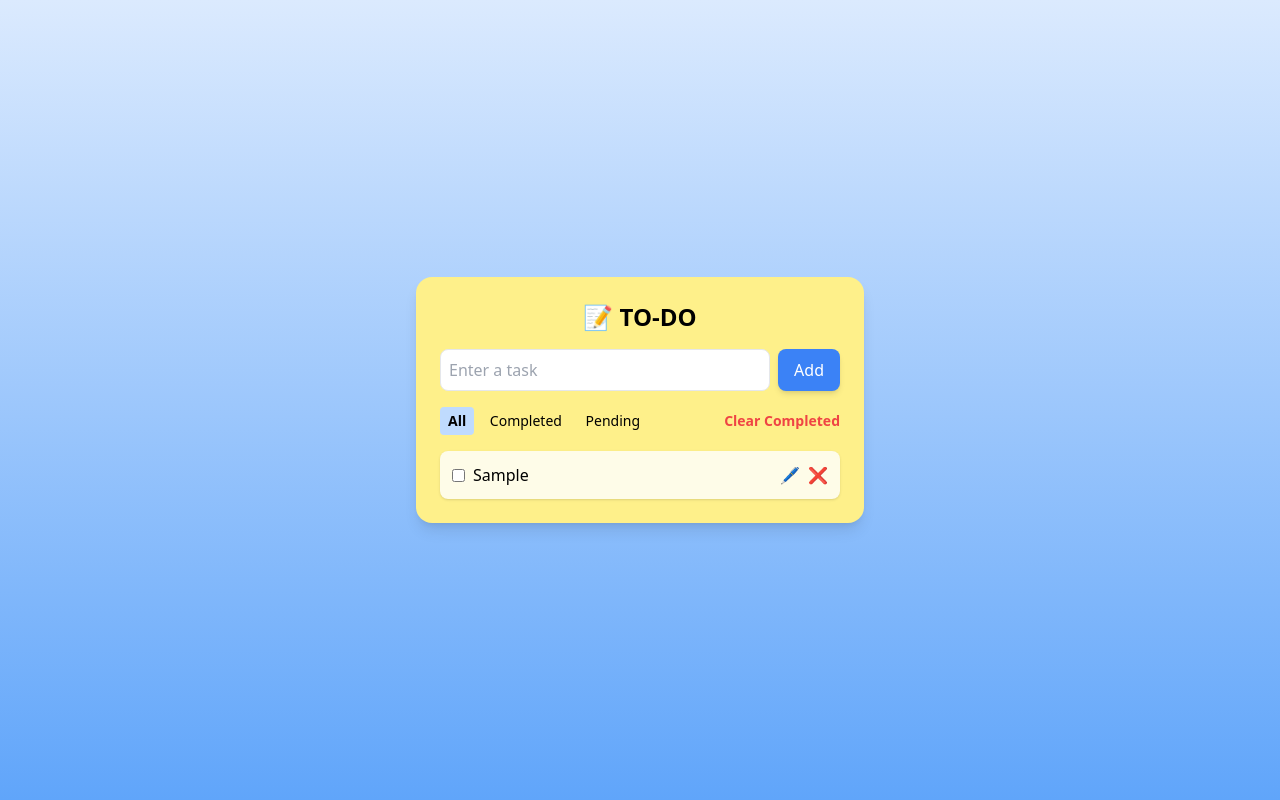
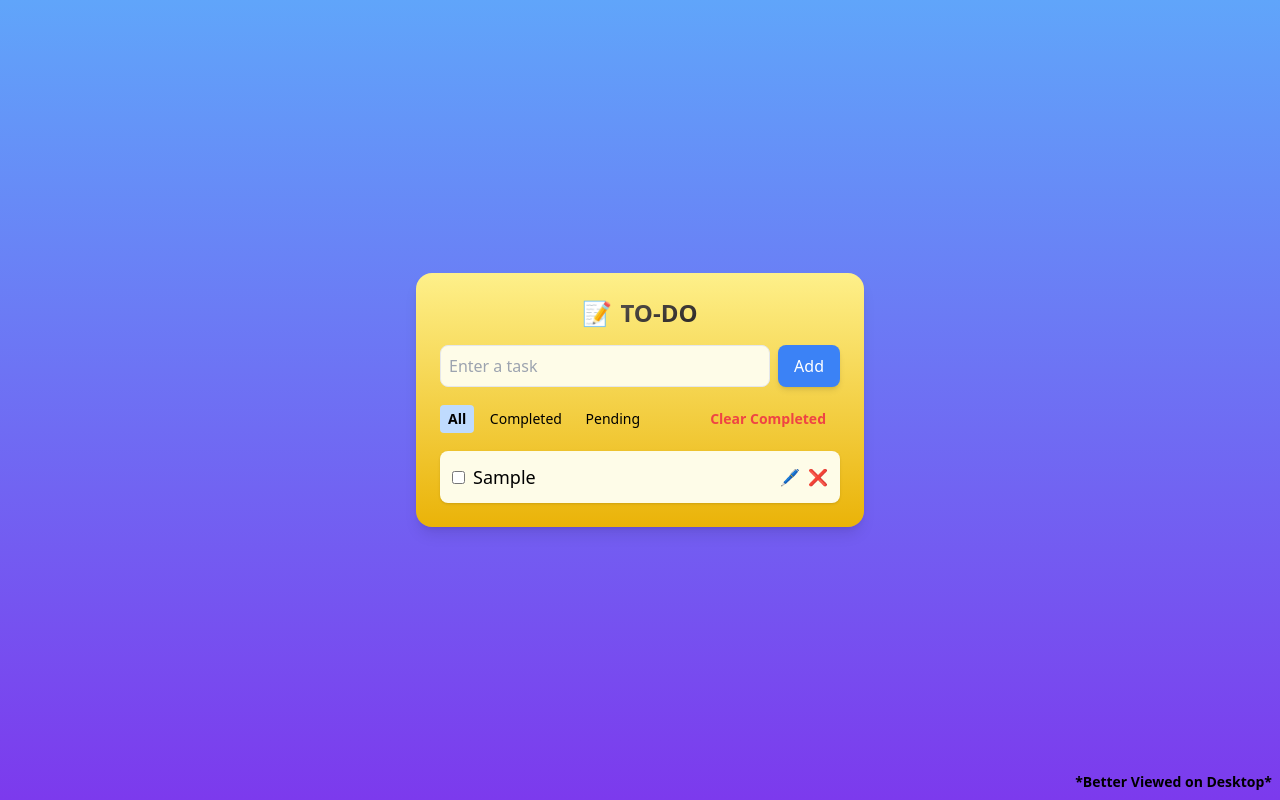
Before and after one commit to AdityaB-02/devmap_DoubleA, a plain HTML site: page FINAL_TASK/index.html in a window 1280 px wide. Both pictures are taken after typing "Sample" into the empty fields and a click on the button "Add". Drawn offline with nearby package versions, Linux system fonts and the light colour scheme.

Commit message:
Final_task

```diff
--- a/FINAL_TASK/index.html
+++ b/FINAL_TASK/index.html
@@ -7,37 +7,53 @@
   <script src="https://cdn.tailwindcss.com"></script>
   <link rel="stylesheet" href="style.css" />
 </head>
-<body class="bg-gradient-to-b from-blue-100 to-blue-400 min-h-screen flex items-center justify-center p-4">
-    <div class="bg-yellow-200 rounded-2xl shadow-lg w-full max-w-md p-6 space-y-4">
-    <h1 class="text-2xl font-semibold text-center">📝 TO-DO</h1>
+<body class="bg-gradient-to-b from-blue-400 to-violet-600 min-h-screen flex items-center justify-center p-4">
+    <div class="bg-gradient-to-b from-yellow-200 to-yellow-500 rounded-2xl shadow-lg w-full max-w-md p-6 space-y-4">
+      <div class="flex justify-center items-center space-x-2">
+        <span class="text-2xl">📝</span>
+        <h1 class="text-2xl font-bold bg-gradient-to-br from-stone-600 to-stone-800 text-transparent bg-clip-text">
+          TO-DO
+        </h1>
+      </div>
 
     <div class="flex gap-2">
-      <input id="taskInput" type="text" placeholder="Enter a task"
-             class="flex-1 p-2 border rounded-lg focus:outline-none focus:ring focus:border-blue-300"/>
-      <button onclick="addTask()" class="bg-blue-500 text-white shadow-md px-4 py-2 rounded-lg hover:bg-blue-600">
+      <input id="taskInput" type="text" placeholder="Enter a task" autocomplete="off"
+             class="bg-yellow-50 flex-1 p-2 border rounded-lg focus:outline-none focus:ring focus:border-blue-300"/>
+      <button onclick="addTask()" class="bg-blue-500 text-white shadow-md px-4 py-2 rounded-lg hover:bg-blue-600 hover:scale-105 active:bg-blue-200 transition duration-300 ease-in-out">
         Add
       </button>
     </div>
 
     <div class="flex justify-between items-center text-sm flex-wrap gap-2">
       <div class="space-x-1">
-        <button onclick="setFilter('all')" id="filter-all" class="px-2 py-1 rounded hover:bg-blue-100">All</button>
-        <button onclick="setFilter('completed')" id="filter-completed" class="px-2 py-1 rounded hover:bg-blue-100">Completed</button>
-        <button onclick="setFilter('pending')" id="filter-pending" class="px-2 py-1 rounded hover:bg-blue-100">Pending</button>
+        <button onclick="setFilter('all')" id="filter-all" class="px-2 py-1 rounded hover:bg-blue-100 transition duration-300 ease-in-out">All</button>
+        <button onclick="setFilter('completed')" id="filter-completed" class="px-2 py-1 rounded hover:bg-blue-100 transition-transform duration-300 ease-in-out">Completed</button>
+        <button onclick="setFilter('pending')" id="filter-pending" class="px-2 py-1 rounded hover:bg-blue-100 transition duration-300 ease-in-out">Pending</button>
       </div>
-      <button onclick="clearCompleted()" class="text-red-500 font-extrabold hover:underline">
-        Clear Completed
-      </button>
+      <button
+      onclick="clearCompleted()"
+      class="text-red-500 font-extrabold px-3 py-1
+             border-2 border-transparent rounded-full
+             transition duration-500 ease-in-out
+             hover:underline hover:scale-110
+             hover:border-2 hover:border-red-800 hover:rounded-full">
+      Clear Completed
+    </button>
     </div>
 
     <ul id="taskList" class="space-y-2"></ul>
   </div>
 
+    <span class="absolute bottom-2 right-2 text-sm font-semibold text-black-900">
+      *Better Viewed on Desktop*
+    </span>
+
+
   <!-- Modal -->
   <div id="modal" class="fixed inset-0 hidden bg-black/50 flex items-center justify-center z-50">
-    <div class="bg-white p-6 rounded-lg w-full max-w-sm">
+    <div class="bg-gradient-to-b from-yellow-100 to-yellow-200 p-6 rounded-lg w-full max-w-sm">
       <h2 class="text-xl font-semibold mb-4">Edit Task</h2>
-      <input type="text" id="editInput" class="w-full p-2 border rounded mb-4" />
+      <input type="text" id="editInput" autocomplete="off" class="bg-yellow-50 w-full p-2 border rounded-lg mb-4 focus:outline-none focus:ring focus:border-blue-300" />
       <div class="flex justify-end gap-2">
         <button onclick="closeModal()" class="px-4 py-2 rounded bg-gray-300 hover:bg-gray-400">Cancel</button>
         <button onclick="saveEdit()" class="px-4 py-2 rounded bg-blue-500 text-white hover:bg-blue-600">Save</button>
--- a/FINAL_TASK/script.js
+++ b/FINAL_TASK/script.js
@@ -97,7 +97,9 @@ function renderTasks() {
     const text = document.createElement("span");
     text.textContent = task.text;
     if (task.completed) {
-      text.className = "line-through text-gray-500";
+      text.className = "line-through text-gray-500 text-lg";
+    } else {
+      text.classList.add("text-lg");
     }
 
     left.appendChild(checkbox);
@@ -108,12 +110,12 @@ function renderTasks() {
 
     const edit = document.createElement("button");
     edit.textContent = "🖊️";
-    edit.className = "hover:text-blue-500";
+    edit.className = "hover:opacity-75 hover:scale-150 transition-transform duration-300";
     edit.onclick = () => openModal(index);
 
     const del = document.createElement("button");
     del.textContent = "❌";
-    del.className = "hover:text-red-500";
+    del.className = "hover:opacity-75 hover:scale-125 transition-transform duration-200";
     del.onclick = () => removeTask(index);
 
     buttons.appendChild(edit);
@@ -126,7 +128,7 @@ function renderTasks() {
 }
 
 window.onload = () => {
-  setFilter("all"); // Default filter on load
+  setFilter("all");
 };
 
 document.getElementById("taskInput").addEventListener('keydown', function(event) {
--- a/FINAL_TASK/style.css
+++ b/FINAL_TASK/style.css
@@ -1,6 +1,7 @@
 .fade-enter {
     opacity: 0;
     transform: translateY(10px);
+    transition: all 0.3s ease;
   }
 
   .fade-enter-active {
```
